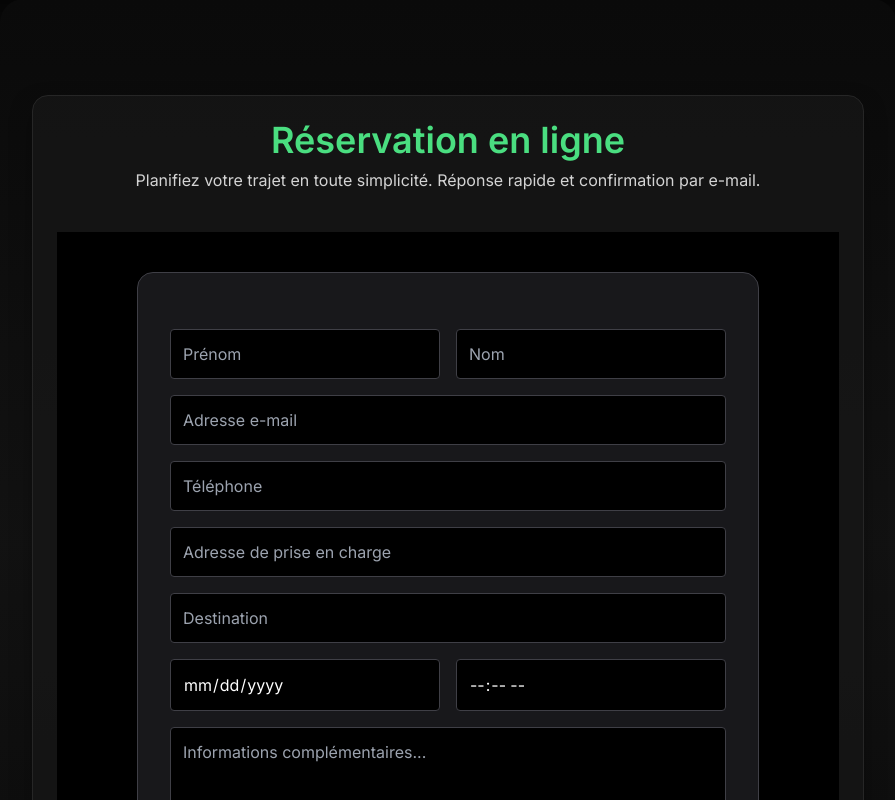
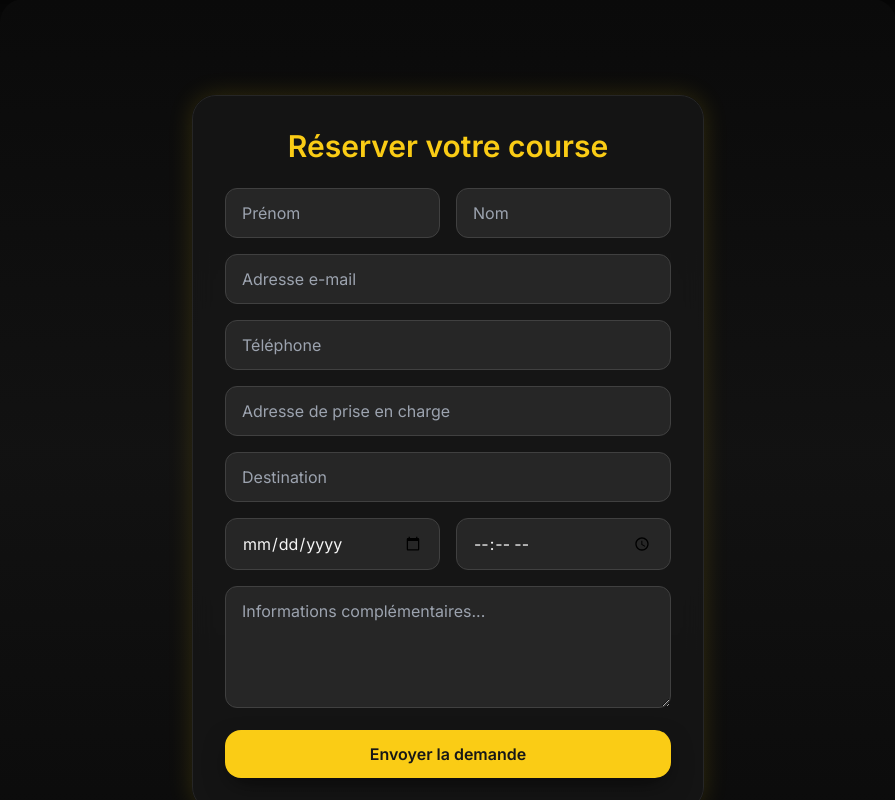
Before and after one commit to Robotham33/Trustdrive, a React (Vite) app: page / in a window 1280 px wide. Shown: the part 2080-2880 px from the top of the page, without its empty margins (192-1087 px from the left). Built offline with nearby package versions, Linux system fonts and the light colour scheme.

Commit message:
MODIF TEMPLATE FORMULAIRE GRAPH

```diff
--- a/src/App.jsx
+++ b/src/App.jsx
@@ -166,15 +166,30 @@ export default function TrustDriveVitrine() {
 
 {/* Réservation en ligne */}
 <section id="reservation" className="mx-auto max-w-4xl px-4 sm:px-6 lg:px-8 py-24 bg-gradient-to-b from-neutral-950 via-neutral-900/60 to-neutral-950 rounded-3xl shadow-xl">
-  <div className="rounded-2xl border border-neutral-800 bg-neutral-900/70 p-6 shadow-lg transition-transform duration-300 hover:scale-[1.01] hover:shadow-[0_0_40px_rgba(0,255,255,0.3)]">
-    <h2 className="text-3xl md:text-4xl font-semibold text-center text-green-400 mb-2">
-      Réservation en ligne
-    </h2>
-    <p className="text-center text-neutral-300 mb-10">
-      Planifiez votre trajet en toute simplicité. Réponse rapide et confirmation par e-mail.
-    </p>
-    <BookingForm />
-  </div>
+  <div className="max-w-lg mx-auto bg-neutral-900/80 border border-neutral-800 rounded-3xl shadow-[0_0_25px_rgba(255,215,0,0.15)] p-6 sm:p-8 backdrop-blur-md">
+  <h2 className="text-2xl sm:text-3xl font-semibold text-center mb-6 text-yellow-400">
+    Réserver votre course
+  </h2>
+  <form className="space-y-4">
+    <div className="grid sm:grid-cols-2 gap-4">
+      <input type="text" placeholder="Prénom" className="w-full rounded-xl bg-neutral-800 border border-neutral-700 px-4 py-3 focus:ring-2 focus:ring-yellow-400/30 outline-none transition-all" />
+      <input type="text" placeholder="Nom" className="w-full rounded-xl bg-neutral-800 border border-neutral-700 px-4 py-3 focus:ring-2 focus:ring-yellow-400/30 outline-none transition-all" />
+    </div>
+    <input type="email" placeholder="Adresse e-mail" className="w-full rounded-xl bg-neutral-800 border border-neutral-700 px-4 py-3 focus:ring-2 focus:ring-yellow-400/30 outline-none transition-all" />
+    <input type="tel" placeholder="Téléphone" className="w-full rounded-xl bg-neutral-800 border border-neutral-700 px-4 py-3 focus:ring-2 focus:ring-yellow-400/30 outline-none transition-all" />
+    <input type="text" placeholder="Adresse de prise en charge" className="w-full rounded-xl bg-neutral-800 border border-neutral-700 px-4 py-3 focus:ring-2 focus:ring-yellow-400/30 outline-none transition-all" />
+    <input type="text" placeholder="Destination" className="w-full rounded-xl bg-neutral-800 border border-neutral-700 px-4 py-3 focus:ring-2 focus:ring-yellow-400/30 outline-none transition-all" />
+    <div className="grid sm:grid-cols-2 gap-4">
+      <input type="date" className="w-full rounded-xl bg-neutral-800 border border-neutral-700 px-4 py-3 focus:ring-2 focus:ring-yellow-400/30 outline-none transition-all" />
+      <input type="time" className="w-full rounded-xl bg-neutral-800 border border-neutral-700 px-4 py-3 focus:ring-2 focus:ring-yellow-400/30 outline-none transition-all" />
+    </div>
+    <textarea placeholder="Informations complémentaires..." rows={4} className="w-full rounded-xl bg-neutral-800 border border-neutral-700 px-4 py-3 focus:ring-2 focus:ring-yellow-400/30 outline-none transition-all" />
+    <button type="submit" className="w-full py-3 bg-yellow-400 hover:bg-yellow-300 text-neutral-900 font-semibold rounded-2xl shadow-lg hover:shadow-yellow-400/30 transition-all">
+      Envoyer la demande
+    </button>
+  </form>
+</div>
+
 </section>
 
 
```
